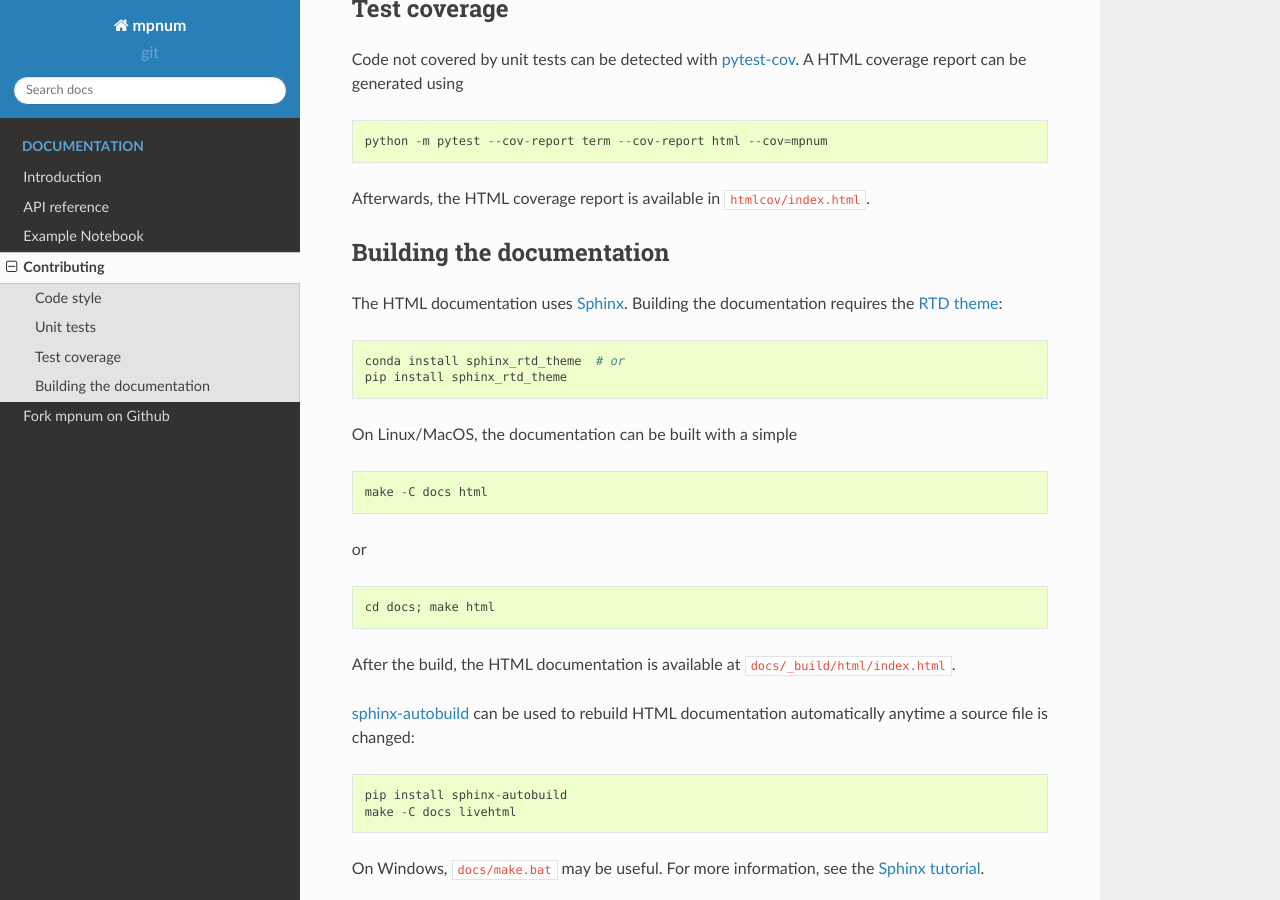
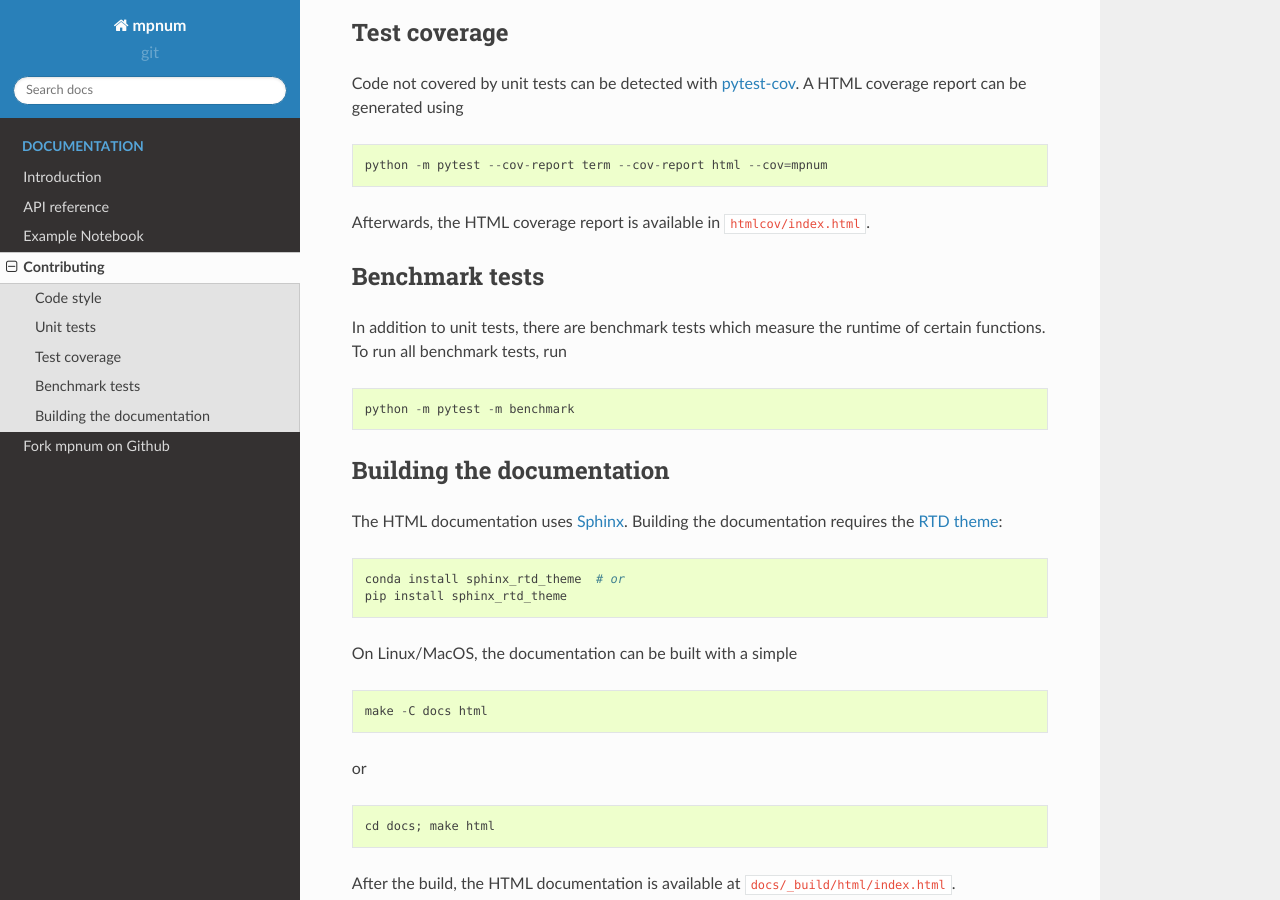
Before and after one commit to vinitX/mpnum, a Sphinx documentation site: the page built from docs/devel.rst, in a window 1280 px wide and 900 px high, scrolled down 1150 px. Built offline with Sphinx 7.4.7 and the Read the Docs theme 2.0.0, drawn with Linux system fonts in a browser that asks for light colours.

Commit message:
Document how to run benchmarks

```diff
--- a/docs/devel.rst
+++ b/docs/devel.rst
@@ -74,6 +74,17 @@
 :code:`htmlcov/index.html`.
 
 
+Benchmark tests
+---------------
+
+In addition to unit tests, there are benchmark tests which measure the
+runtime of certain functions. To run all benchmark tests, run
+
+.. code::
+
+   python -m pytest -m benchmark
+
+
 Building the documentation
 --------------------------
 
```
